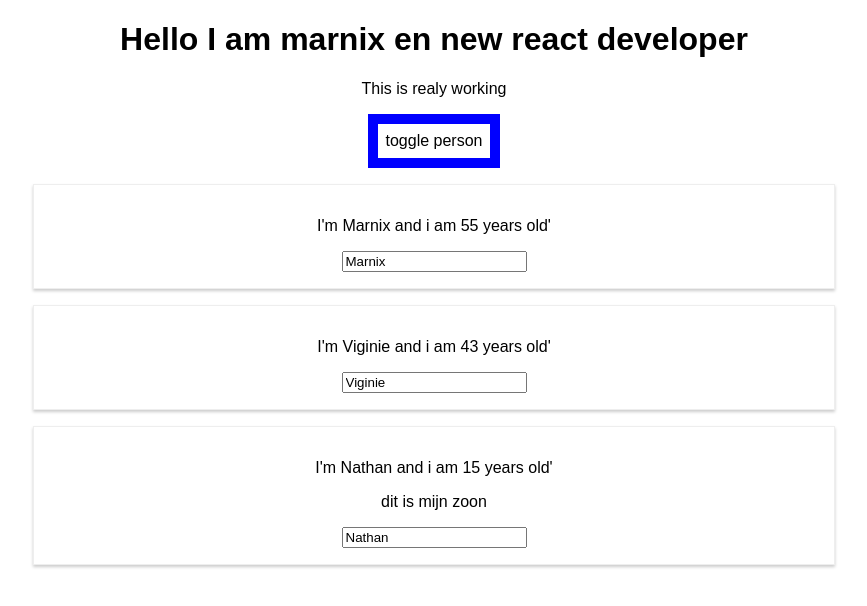
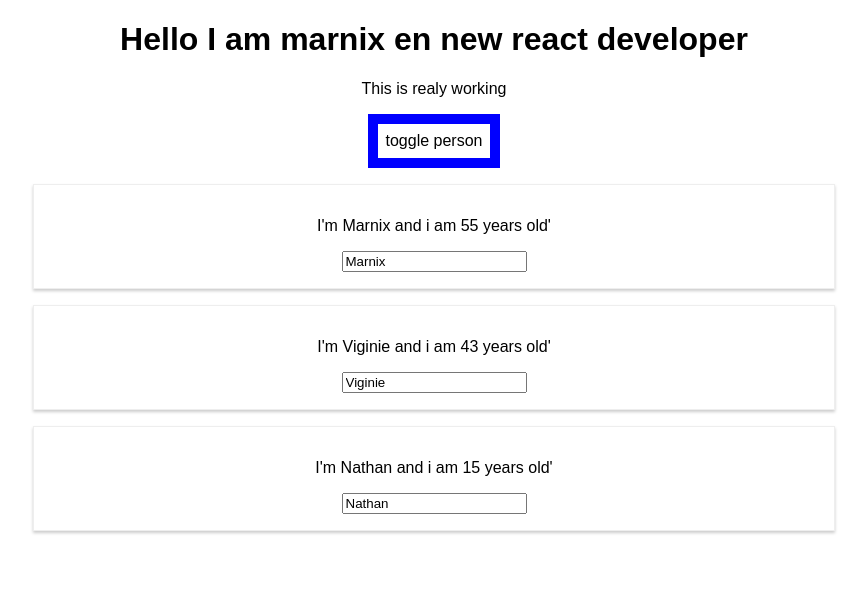
Before and after one commit to marnixcools/react-complete-guide, a React (Create React App) app: page / in a window 1280 px wide. Shown: the top 606 px of the page, without its empty margins (206-1073 px from the left). Built offline with nearby package versions, Linux system fonts and the light colour scheme.

Commit message:
Outputting a list

```diff
--- a/src/App.js
+++ b/src/App.js
@@ -57,19 +57,15 @@ class App extends Component {
     let locPersons = null;
     if (this.state.showPerson) {
       locPersons = (
-          <div>
-          <Person
-            name={this.state.persons[0].name}
-            age={this.state.persons[0].age}/>
-          <Person
-            name={this.state.persons[1].name}
-            age={this.state.persons[1].age}
-            click= {this.switchNameHandler.bind(this, "tweede marnix")}
-            changeName = {this.changeNameHandler}/>
-          <Person
-            name={this.state.persons[2].name}
-            age={this.state.persons[2].age}
-            >dit is mijn zoon</Person>
+        <div>
+          {
+            this.state.persons.map(elPerson => {
+              return <Person
+                name={elPerson.name}
+                age={elPerson.age}/>
+              }
+            )
+        }
         </div>
       )
     }
```
